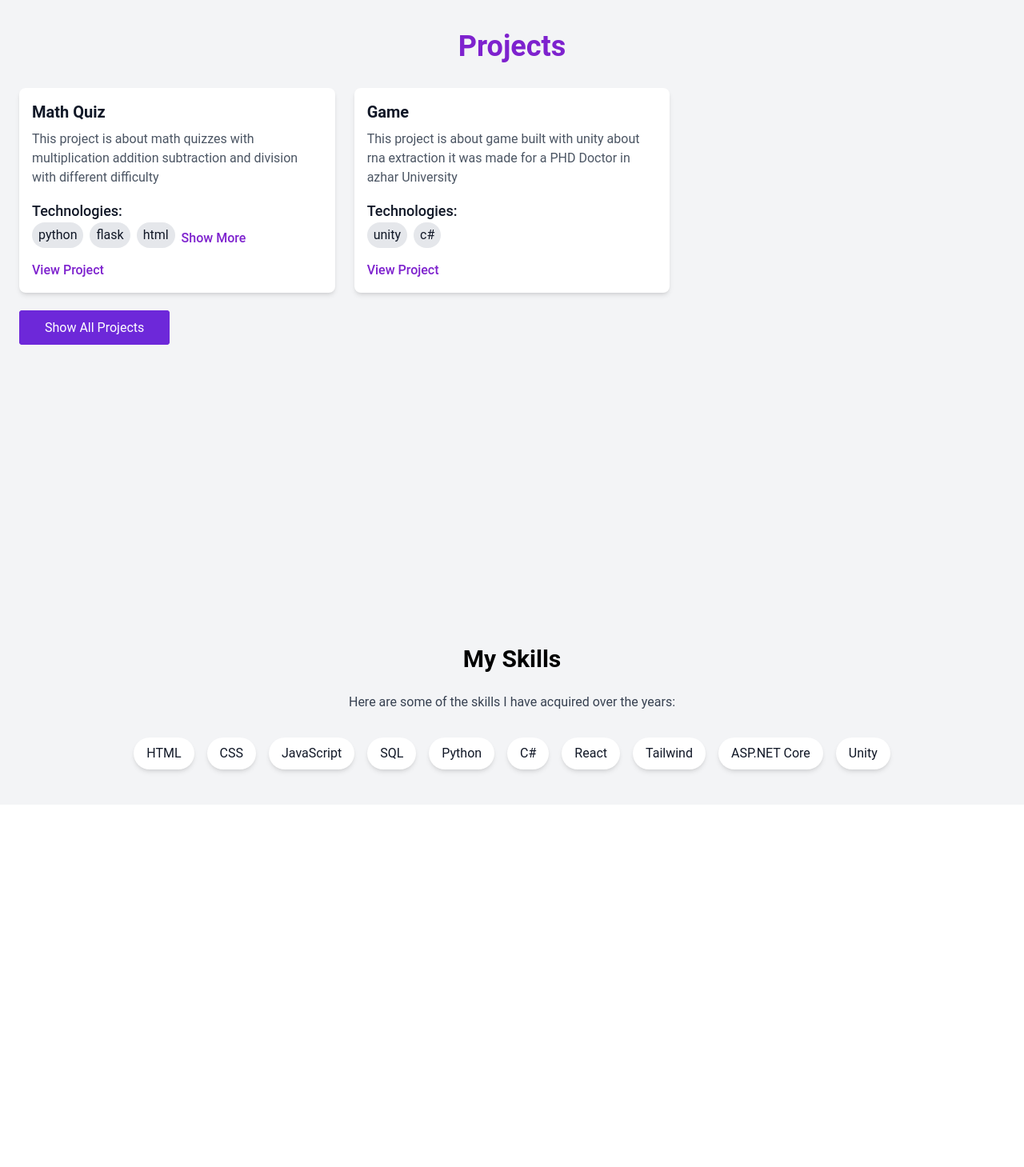
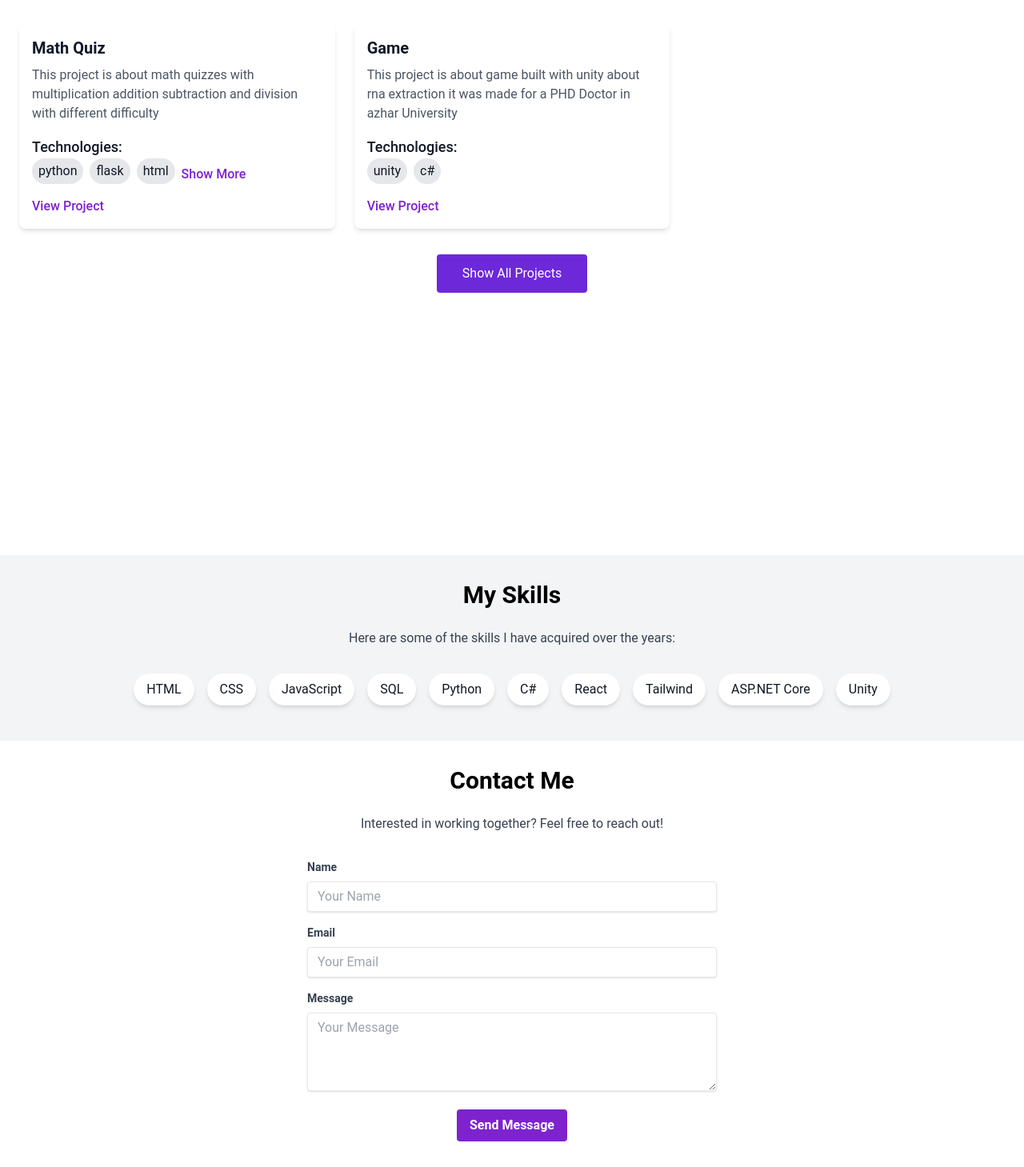
Before and after one commit to eyadhhh/react-project, a React (Vite) app in the folder Portofolio/: page / in a window 1280 px wide. Shown: the part 906-2365 px from the top of the page at 80% size. Before the commit the page ends 1912 px from the top, so only its background shows below. Built offline with nearby package versions, Linux system fonts and the light colour scheme.

Commit message:
Adding contact me section
adding the form for contact me
Change the navigation bar to absoult

```diff
--- a/Portofolio/src/components/ContactMe.jsx
+++ b/Portofolio/src/components/ContactMe.jsx
@@ -0,0 +1,57 @@
+import React from 'react'
+
+const ContactMe = () => {
+  return (
+    <section className="bg-white py-8">
+      <div className="container mx-auto px-4">
+        <h2 className="text-3xl font-bold text-center mb-6">Contact Me</h2>
+        <p className="text-center text-gray-700 mb-8">Interested in working together? Feel free to reach out!</p>
+        <form className="max-w-lg mx-auto">
+          <div className="mb-4">
+            <label className="block text-gray-700 text-sm font-bold mb-2" htmlFor="name">
+              Name
+            </label>
+            <input
+              className="shadow appearance-none border rounded w-full py-2 px-3 text-gray-700 leading-tight focus:outline-none focus:shadow-outline"
+              id="name"
+              type="text"
+              placeholder="Your Name"
+            />
+          </div>
+          <div className="mb-4">
+            <label className="block text-gray-700 text-sm font-bold mb-2" htmlFor="email">
+              Email
+            </label>
+            <input
+              className="shadow appearance-none border rounded w-full py-2 px-3 text-gray-700 leading-tight focus:outline-none focus:shadow-outline"
+              id="email"
+              type="email"
+              placeholder="Your Email"
+            />
+          </div>
+          <div className="mb-4">
+            <label className="block text-gray-700 text-sm font-bold mb-2" htmlFor="message">
+              Message
+            </label>
+            <textarea
+              className="shadow appearance-none border rounded w-full py-2 px-3 text-gray-700 leading-tight focus:outline-none focus:shadow-outline"
+              id="message"
+              rows="4"
+              placeholder="Your Message"
+            ></textarea>
+          </div>
+          <div className="text-center">
+            <button
+              className="bg-purple-700 hover:bg-purple-800 text-white font-bold py-2 px-4 rounded focus:outline-none focus:shadow-outline"
+              type="button"
+            >
+              Send Message
+            </button>
+          </div>
+        </form>
+      </div>
+    </section>
+  )
+}
+
+export default ContactMe
--- a/Portofolio/src/components/NavigationBar.jsx
+++ b/Portofolio/src/components/NavigationBar.jsx
@@ -7,8 +7,8 @@ const NavigationBar = () => {
   const activeLinkClass = linkClass + " bg-purple-800 "
 
   return (
-    <nav className="bg-purple-700 shadow-lg">
-      <div className="container mx-auto px-4 py-3 flex justify-between items-center">
+    <nav className="bg-purple-700 shadow-lg absolute container">
+      <div className="container mx-auto px-4 py-2 flex justify-between items-center">
         <div className="text-white text-2xl font-bold">My Portfolio</div>
         <div className="block lg:hidden">
           <button onClick={() => setIsOpen(!isOpen)} className="text-white focus:outline-none">
--- a/Portofolio/src/components/Projects.jsx
+++ b/Portofolio/src/components/Projects.jsx
@@ -3,19 +3,18 @@ import ProjectCard from './ProjectCard'
 import Data from "../../Data.json"
 import { Link } from 'react-router-dom'
 
-
 const Projects = () => {
-    const projects = Data["Projects"]
+  const projects = Data["Projects"]
 
   return (
-    <section id="projects" className="bg-gray-100 text-gray-900 min-h-screen py-16 px-6">
+    <section id="projects" className="bg-white text-gray-900 min-h-screen py-16 px-6">
       <h2 className="text-4xl font-bold text-center mb-8 text-purple-700">Projects</h2>
-      <div className="grid grid-cols-1 md:grid-cols-2 lg:grid-cols-3 gap-6">
-        {projects.slice(0,3).map((project) => (<ProjectCard project={project}/>) )}
+      <div className="grid grid-cols-1 md:grid-cols-2 lg:grid-cols-3 gap-6 justify-items-center">
+        {projects.slice(0, 3).map((project) => (<ProjectCard key={project.id} project={project} />))}
       </div>
-      <div className='mt-8 container mx-auto block'>
+      <div className='mt-8 flex justify-center'>
         <Link className='px-7 py-2 hover:text-violet-700 border-solid border-4 border-violet-700 hover:bg-transparent bg-violet-700 text-white hover:my-1 hover:mx-1 transition-all duration-300 rounded'>
-        Show All Projects
+          Show All Projects
         </Link>
       </div>
     </section>
--- a/Portofolio/src/pages/HomePage.jsx
+++ b/Portofolio/src/pages/HomePage.jsx
@@ -1,5 +1,6 @@
 import React from 'react'
 import HeroSection from '../components/HeroSection'
+import ContactMe from '../components/ContactMe'
 import Projects from '../components/Projects'
 import Skills from '../components/Skills'
 
@@ -9,6 +10,7 @@ const HomePage = () => {
       <HeroSection/>
       <Projects/>
       <Skills/>
+      <ContactMe/>
     </div>
   )
 }
```
